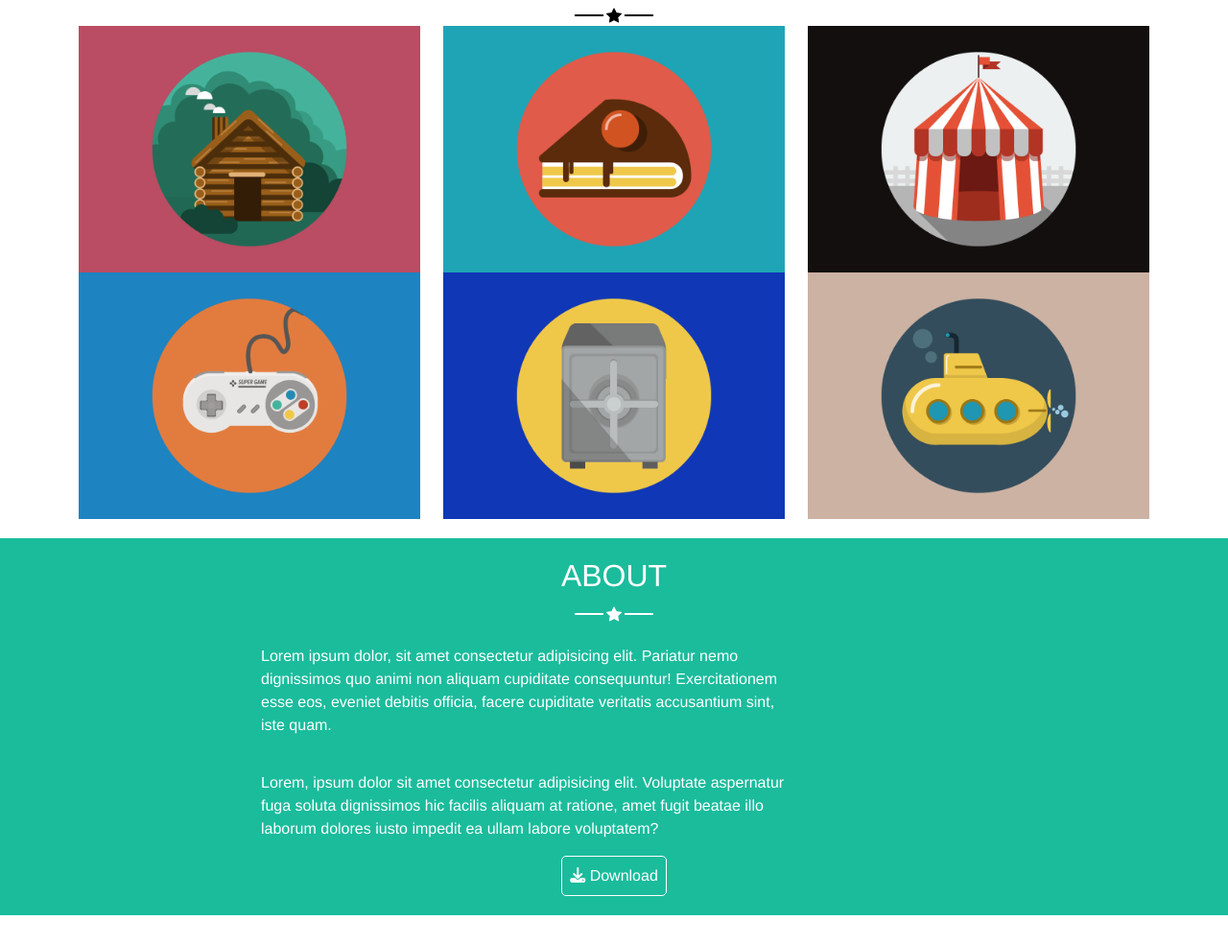
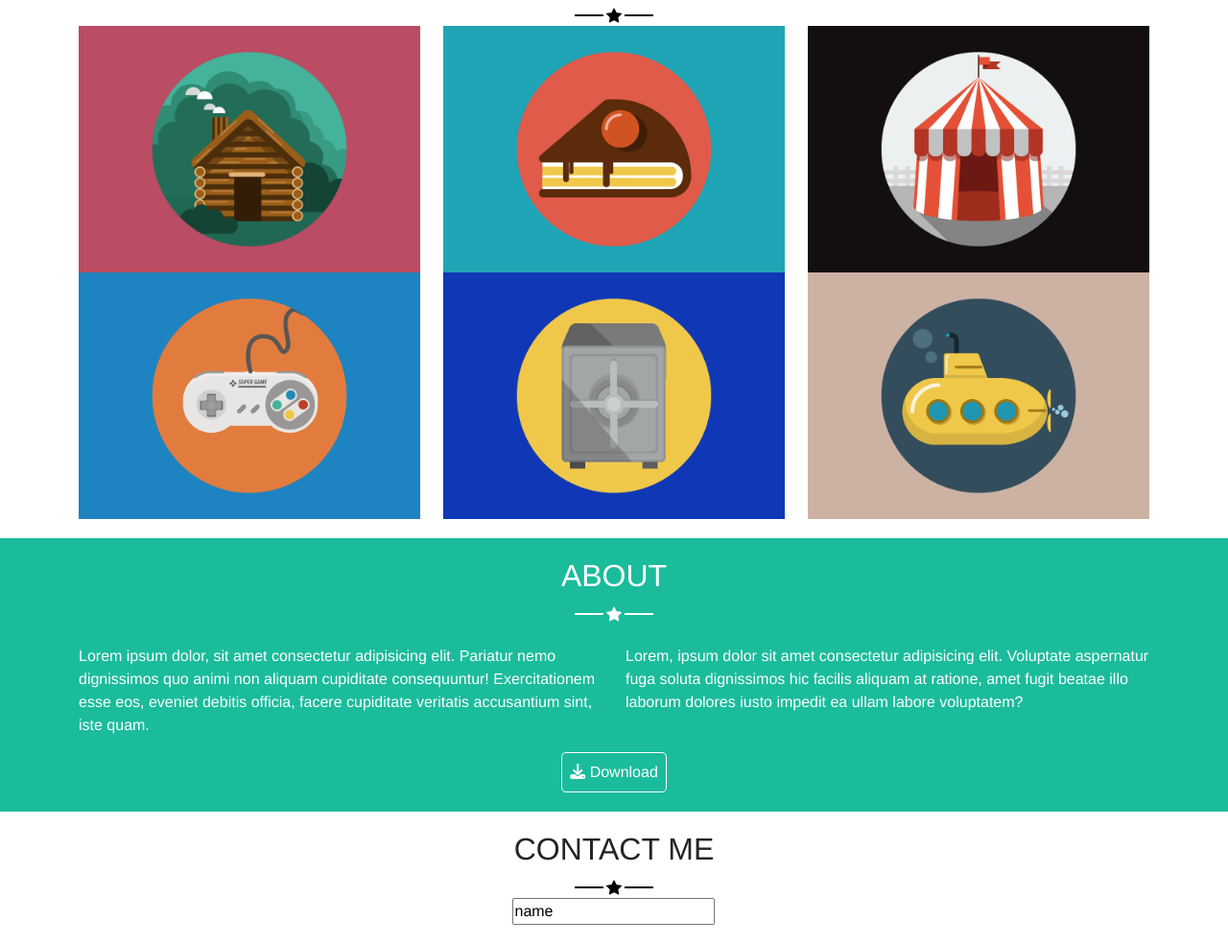
Before and after one commit to samuelecozzubbo/html-css-bootstrap-freelancer, a plain HTML site: page index.html in a window 1280 px wide. Shown: the part 459-1443 px from the top of the page at 96% size. Before the commit the page ends 1413 px from the top, so only its background shows below. Drawn offline with nearby package versions, Linux system fonts and the light colour scheme.

Commit message:
section about-us fix

```diff
--- a/css/style.css
+++ b/css/style.css
@@ -103,6 +103,11 @@ header .row{
     color: white;
 }
 
+/* Form */
+#form{
+    padding: 20px;
+}
+
 
 
 
--- a/index.html
+++ b/index.html
@@ -118,10 +118,10 @@
                 </div>
 
                 <div class="row">
-                    <div class="col-8 offset-2 col-md-6">
+                    <div class="col-8 offset-2 col-md-6 offset-md-0">
                         <p>Lorem ipsum dolor, sit amet consectetur adipisicing elit. Pariatur nemo dignissimos quo animi non aliquam cupiditate consequuntur! Exercitationem esse eos, eveniet debitis officia, facere cupiditate veritatis accusantium sint, iste quam.</p>
                     </div>
-                    <div class="col-8 offset-2 col-md-6">
+                    <div class="col-8 offset-2 col-md-6 offset-md-0">
                         <p>Lorem, ipsum dolor sit amet consectetur adipisicing elit. Voluptate aspernatur fuga soluta dignissimos hic facilis aliquam at ratione, amet fugit beatae illo laborum dolores iusto impedit ea ullam labore voluptatem?</p>
                     </div>
                 </div>
@@ -134,16 +134,23 @@
             </div>
         </section>
 
-        <section>
+        <section id="form">
             <div class="container">
                 <div class="row">
-                    <div class="col-8 offset-2 col-md-10 offset-md-1"></div>
+                    <div class="col-8 offset-2 col-md-10 offset-md-1 text-center">
+                        <div class="section-title">
+                            <h2>CONTACT ME</h2>
+                            <div><img src="img/black-star.png" alt=""></div>
+                        </div>
+                    </div>
                 </div>
             </div>
             <div class="row">
-                <div class="col-12"></div>
-                <div class="col-12"></div>
-                <div class="col-12"></div>
+                <div class="col-8 offset-2 text-center">
+                    <form action="#">
+                        <input type="text" value="name" placeholder="Name">
+                    </form>
+                </div>
             </div>
         </section>
 
```
